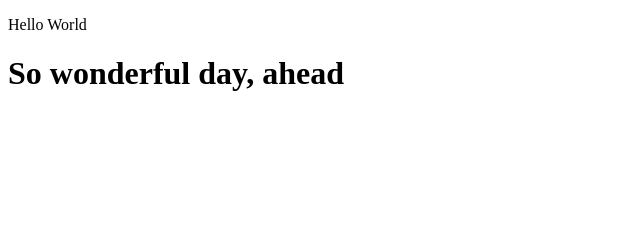
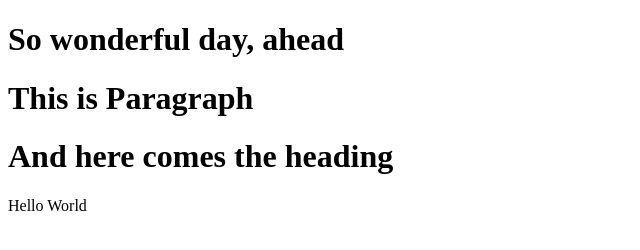
Before and after one commit to venkateshatgit/learning-git, a plain HTML site: page index.html in a window 1280 px wide. Shown: the whole page, without its empty margins (0-640 px from the left). Drawn offline with Linux system fonts and the light colour scheme.

Commit message:
Update index.html

```diff
--- a/index.html
+++ b/index.html
@@ -4,7 +4,9 @@
 <title>Page Title</title>
 </head>
 <body>
+    <h1>So wonderful day, ahead</h1>
+    <h1>This is Paragraph</h1>
+    <h1>And here comes the heading</h1>
     <p>Hello World</p>
-    <h1>So wonderful day, ahead</h1>
 </body>
 </html>
```
